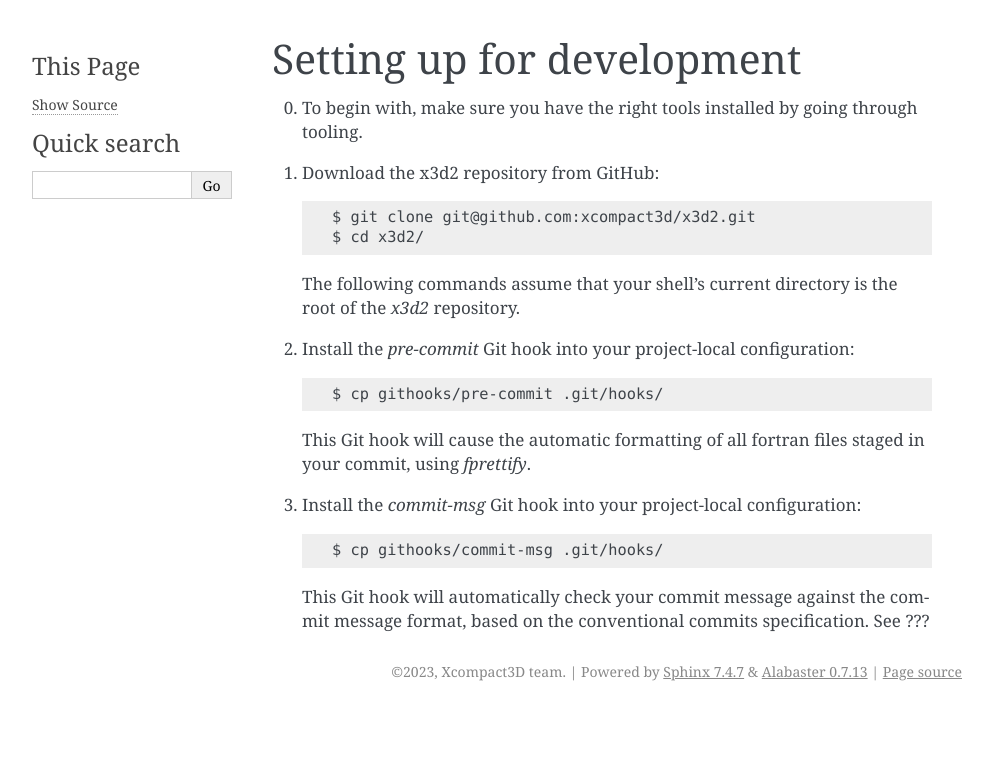
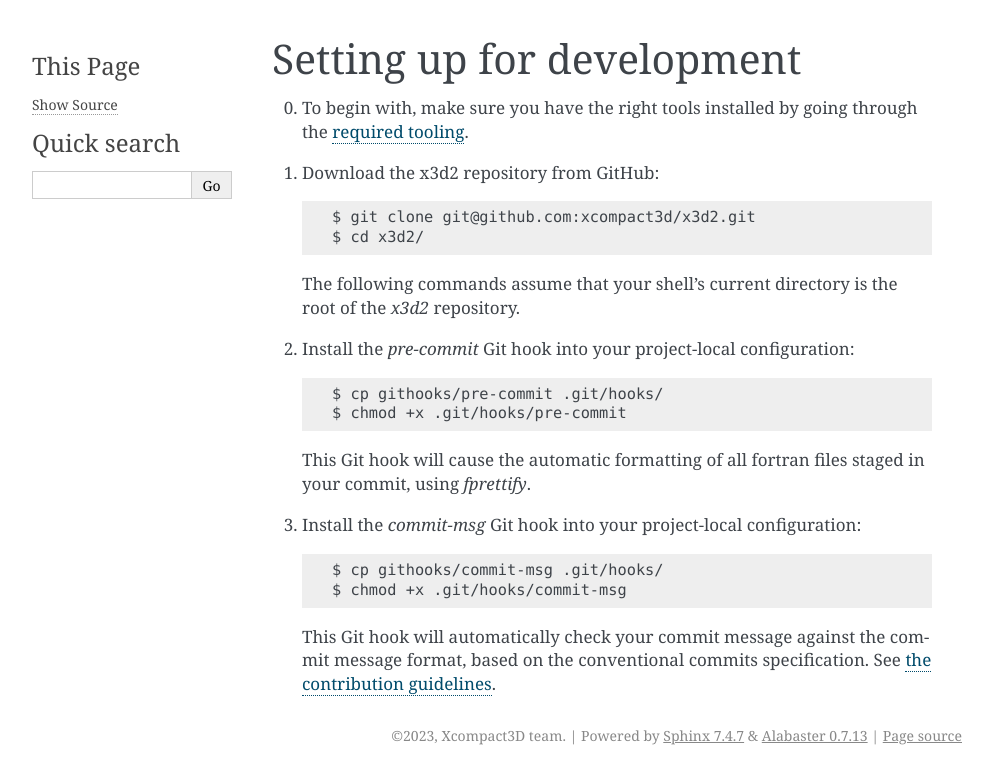
Before and after one commit to xcompact3d/x3d2, a Sphinx documentation site: the page built from docs/source/developer/dev_environment.rst, in a window 1280 px wide. Shown: the top 784 px of the page, without its empty margins (148-1141 px from the left). Built offline with Sphinx 7.4.7, drawn with Linux system fonts in a browser that asks for light colours.

Commit message:
docs: Add a few links to make browsing the docs easier

```diff
--- a/docs/source/developer/contributing_guidelines.rst
+++ b/docs/source/developer/contributing_guidelines.rst
@@ -10,9 +10,9 @@ In a nutshell
 
 - For any contribution not covered by an existing issue, **open an issue
   first**.
-- Respect the commit format. (Install the git hook!)
+- Respect the commit format.  (:ref:`Install the git hook! <devenv-setup>`).
 - Only commit changes formatted with `fprettify`, using the project's
-  configuration.  (Install the git hook!)
+  configuration.  (:ref:`Install the git hook! <devenv-setup>`).
 - Strive to contribute **small and focused Pull Requests with detailed
   descriptions**.
 - Add (a) unit test(s) covering a new feature, or (a) regression
@@ -39,6 +39,8 @@ prototyping until an issue has been opened. In fact, prototyping is
 often helpful to write the content of the issue.  On the other hand,
 do open an issue before commiting to a particular design or
 implementation.
+
+.. _commit-formatting:
 
 Format commits accordingly
 --------------------------
--- a/docs/source/developer/dev_environment.rst
+++ b/docs/source/developer/dev_environment.rst
@@ -1,8 +1,10 @@
+.. _devenv-setup:
+
 Setting up for development
 ==========================
 
 0. To begin with, make sure you have the right tools installed by going
-   through tooling.
+   through the :ref:`required tooling <tooling>`.
 
 1. Download the x3d2 repository from GitHub::
 
@@ -16,6 +18,7 @@ Setting up for development
    configuration::
 
      $ cp githooks/pre-commit .git/hooks/
+     $ chmod +x .git/hooks/pre-commit
 
    This Git hook will cause the automatic formatting of all fortran
    files staged in your commit, using `fprettify`.
@@ -24,7 +27,9 @@ Setting up for development
    configuration::
 
      $ cp githooks/commit-msg .git/hooks/
+     $ chmod +x .git/hooks/commit-msg
 
    This Git hook will automatically check your commit message against
    the commit message format, based on the conventional commits
-   specification. See ???
+   specification. See :ref:`the contribution guidelines
+   <commit-formatting>`.
--- a/docs/source/developer/tooling.rst
+++ b/docs/source/developer/tooling.rst
@@ -1,3 +1,5 @@
+.. _tooling:
+
 Required tools
 ==============
 
```
